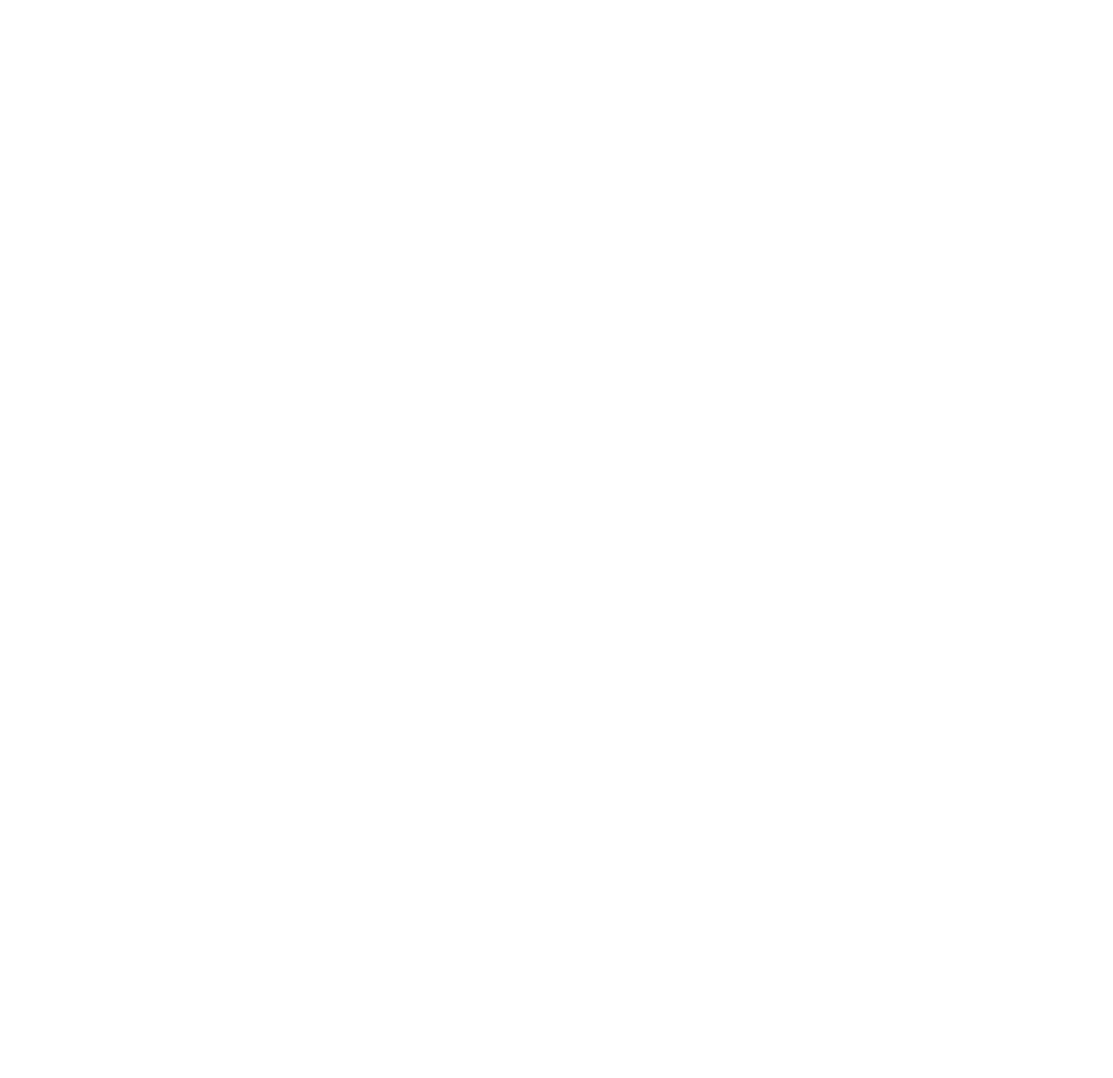
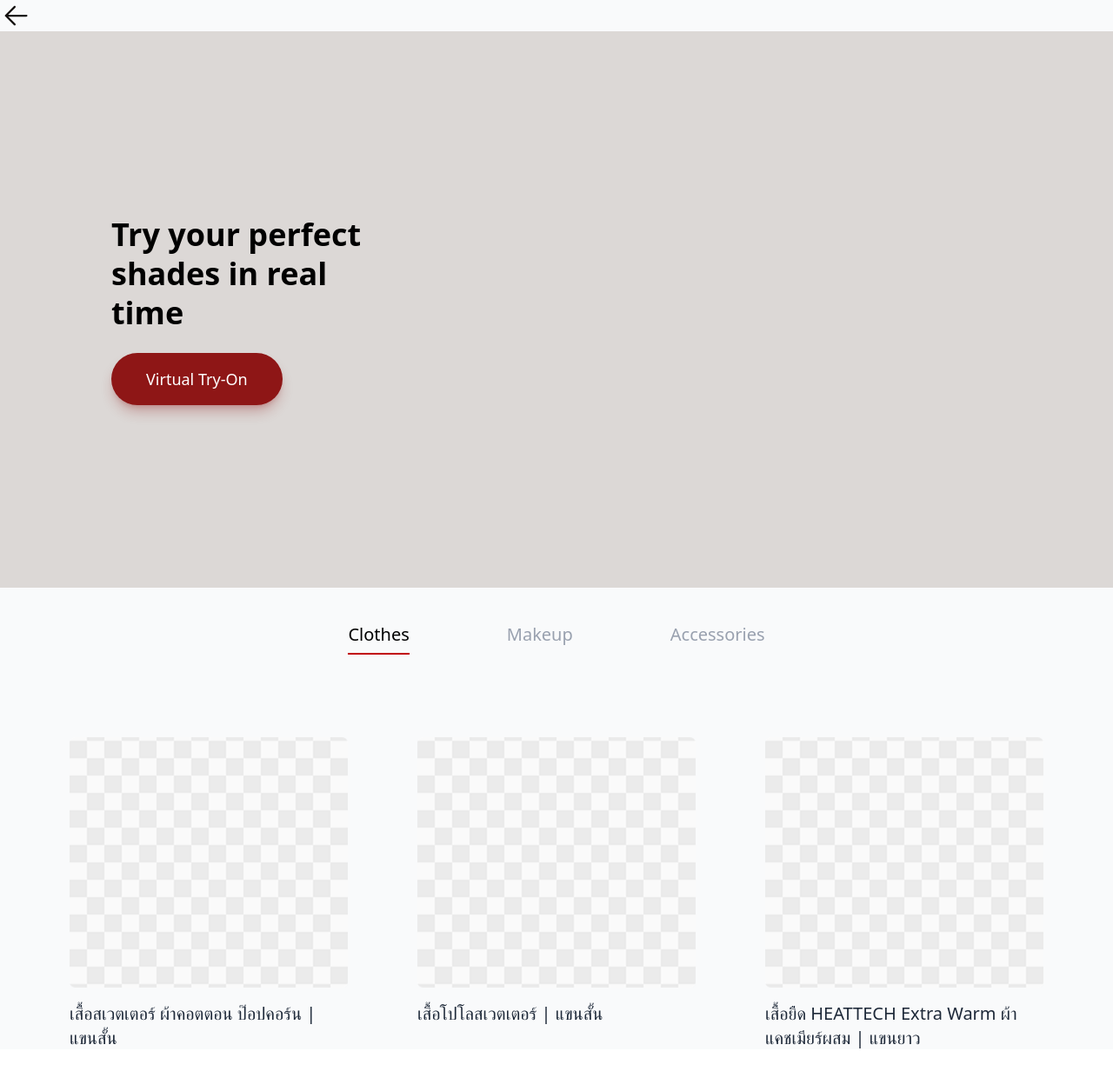
Before and after one commit to anonymousmode3/personalColorAnalyzer, a React (Vite) app: page /shopping in a window 1280 px wide. Before the commit this address had no page. Shown: the top 1240 px of the page at 87% size. Before the commit the page ends 800 px from the top, so only its background shows below. Built offline with nearby package versions, Linux system fonts and the light colour scheme.

Commit message:
shopping page

```diff
--- a/package.json
+++ b/package.json
@@ -13,6 +13,7 @@
     "@tailwindcss/vite": "^4.1.17",
     "clsx": "^2.1.1",
     "face-api.js": "^0.22.2",
+    "framer-motion": "^12.26.2",
     "react": "^19.2.0",
     "react-dom": "^19.2.0",
     "react-router-dom": "^7.11.0",
--- a/src/App.tsx
+++ b/src/App.tsx
@@ -6,6 +6,8 @@ import VeinsPage from "@/pages/veins/page";
 import StepsPage from "./pages/steps/page";
 import LoadingPage from "./pages/loading/page";
 import ResultPage from "./pages/result/page";
+import ShoppingPage from "./pages/shopping/page";
+import ProductDetailPage from "./pages/shopping/ProductDetailPage";
 
 function App() {
   return (
@@ -18,6 +20,11 @@ function App() {
           <Route path="/steps" element={<StepsPage />} />
           <Route path="/loading" element={<LoadingPage />} />
           <Route path="/result" element={<ResultPage />} />
+          <Route path="/shopping" element={<ShoppingPage />} />
+          <Route
+            path="/product/:season/:tab/:id"
+            element={<ProductDetailPage />}
+          />
         </Route>
       </Routes>
     </BrowserRouter>
--- /dev/null
+++ b/src/pages/shopping/ProductDetailPage.tsx
@@ -0,0 +1,51 @@
+import { useParams, useNavigate } from "react-router-dom";
+import { PRODUCT_SETS } from "@/type/products";
+import type { Season, Tab, Product } from "@/type/products";
+import backIcon from "@/assets/icon/ep_back.svg";
+export default function ProductDetailPage() {
+  const { season, tab, id } = useParams();
+  const navigate = useNavigate();
+
+  const product: Product | undefined = PRODUCT_SETS[season as Season]?.[
+    tab as Tab
+  ]?.find((p) => p.id === id);
+
+  if (!product) {
+    return (
+      <div className="p-10 text-center">
+        <p>Product not found</p>
+        <button className="mt-4 underline" onClick={() => navigate(-1)}>
+          Back
+        </button>
+      </div>
+    );
+  }
+
+  return (
+    <div className="min-h-screen px-6 md:px-20 py-10">
+      <div>
+        <img
+          src={backIcon}
+          alt="homeImage"
+          className="max-w-9 cursor-pointer"
+          onClick={() => navigate(-1)}
+        />
+      </div>
+
+      <div className="w-max-7xl mx-auto grid md:grid-cols gap-10 items-center justify-center">
+        <img
+          src={product.image}
+          alt={product.name}
+          className="w-140 aspect-square object-contain"
+        />
+      </div>
+      <div className="flex flex-col items-center">
+        <div className="flex flex-col items-left">
+          <h1 className="text-xl md:text-3xl ">{product.name}</h1>
+
+          <p className="mt-2  text-xl md:text-3xl">Brand:</p>
+        </div>
+      </div>
+    </div>
+  );
+}
--- /dev/null
+++ b/src/pages/shopping/page.tsx
@@ -0,0 +1,142 @@
+import { motion } from "framer-motion";
+import backIcon from "@/assets/icon/ep_back.svg";
+import { useNavigate } from "react-router-dom";
+import { useState } from "react";
+import {
+  PRODUCT_SETS,
+  type Product,
+  type Season,
+  type Tab,
+} from "@/type/products";
+
+export default function PersonalColorUI() {
+  const [activeTab, setActiveTab] = useState<Tab>("clothes");
+
+  const season: Season = "summer"; // This can be dynamic based on user data
+  const products = PRODUCT_SETS[season]?.[activeTab] ?? [];
+  const TABS: Tab[] = ["clothes", "makeup", "accessories"];
+
+  const navigate = useNavigate();
+  return (
+    <div className="min-h-screen bg-gray-50">
+      {/* Header */}
+      <div>
+        <img
+          src={backIcon}
+          alt="homeImage"
+          className="max-w-9 cursor-pointer"
+          onClick={() => navigate("/")}
+        />
+      </div>
+
+      <div className="relative w-full h-[420px] md:h-[520px] lg:h-[640px] bg-[#dcd8d6]">
+        <div
+          className="
+      absolute inset-0
+      flex items-center
+    "
+        >
+          <div
+            className="
+        px-6
+        md:px-20
+        lg:px-32
+        max-w-xl
+      "
+          >
+            <p
+              className="
+          text-2xl
+          md:text-3xl
+          lg:text-4xl
+          font-semibold
+          leading-tight
+          mb-6
+        "
+            >
+              Try your perfect
+              <br />
+              shades in real time
+            </p>
+
+            <button
+              className="
+          inline-flex w-fit
+          bg-[#8E1616]
+          text-white
+          px-8 py-3
+          md:px-10 md:py-4
+          rounded-full
+          text-base md:text-lg
+          shadow-lg shadow-[#8E1616]/30
+          hover:scale-105 transition
+        "
+            >
+              Virtual Try-On
+            </button>
+          </div>
+        </div>
+      </div>
+
+      <div className="flex justify-center mt-10">
+        <div className="flex gap-6 md:gap-28 ">
+          {TABS.map((tab) => (
+            <button
+              key={tab}
+              onClick={() => setActiveTab(tab)}
+              className={`
+          relative pb-2
+          text-sm md:text-xl
+          font-medium
+          transition-colors
+          ${
+            activeTab === tab
+              ? "text-black"
+              : "text-gray-400 hover:text-gray-600"
+          }
+        `}
+            >
+              {tab.charAt(0).toUpperCase() + tab.slice(1)}
+
+              {activeTab === tab && (
+                <motion.div
+                  layoutId="underline"
+                  className="absolute left-0 right-0 -bottom-[1px] h-[2px] bg-red-700"
+                />
+              )}
+            </button>
+          ))}
+        </div>
+      </div>
+
+      <div className="my-20 px-6 md:px-20 text-center text-gray-500">
+        <div className="grid grid-cols-2 md:grid-cols-3 gap-x-20 gap-y-10">
+          {products.map((item: Product) => (
+            <div
+              key={item.id}
+              onClick={() =>
+                navigate(`/product/${season}/${activeTab}/${item.id}`)
+              }
+              className="    cursor-pointer"
+            >
+              <div className="w-full  aspect-square overflow-hidden">
+                <img
+                  src={item.image}
+                  alt={item.name}
+                  className="w-full h-full object-contain"
+                />
+              </div>
+
+              <p className="text-xs md:text-xl text-gray-800 leading-snug text-left">
+                {item.name}
+              </p>
+            </div>
+          ))}
+          {products.length === 0 && (
+            <p className="col-span-full text-gray-400">No products available</p>
+          )}
+        </div>
+      </div>
+    </div>
+  );
+}
--- a/src/pages/upload/page.tsx
+++ b/src/pages/upload/page.tsx
@@ -2,7 +2,7 @@
 
 import { useState } from "react";
 import { useAnalyze } from "@/context/useAnalyze";
-import ImageUpload from "@/components/ImageUpload";
+import ImageUpload from "@/components/imageUpload";
 import ProgressStep from "@/components/ProgressStep";
 import PrimaryButton from "@/components/PrimaryButton";
 import { useNavigate } from "react-router-dom";
--- /dev/null
+++ b/src/type/products.ts
@@ -0,0 +1,57 @@
+import mockup from "@/assets/mock-up-product.png";
+type Season = "summer" | "spring" | "autumn" | "winter";
+type Tab = "clothes" | "makeup" | "accessories";
+
+type Product = {
+  id: string;
+  name: string;
+  image: string;
+};
+
+const PRODUCT_SETS: Record<Season, Record<Tab, Product[]>> = {
+  summer: {
+    clothes: [
+      {
+        id: "s-c1",
+        name: "เสื้อสเวตเตอร์ ผ้าคอตตอน ป๊อปคอร์น | แขนสั้น",
+        image: mockup,
+      },
+      { id: "s-c2", name: "เสื้อโปโลสเวตเตอร์ | แขนสั้น", image: mockup },
+      {
+        id: "s-c3",
+        name: "เสื้อยืด HEATTECH Extra Warm ผ้าแคชเมียร์ผสม | แขนยาว",
+        image: mockup,
+      },
+    ],
+    makeup: [
+      { id: "s-m1", name: "Soft Pink Lip", image: mockup },
+      { id: "s-m2", name: "Lavender Blush", image: mockup },
+      { id: "s-m3", name: "Cool Eyeshadow", image: mockup },
+    ],
+    accessories: [
+      { id: "s-a1", name: "Silver Necklace", image: mockup },
+      { id: "s-a2", name: "Pearl Earrings", image: mockup },
+      { id: "s-a3", name: "Light Bag", image: mockup },
+    ],
+  },
+
+  spring: {
+    clothes: [],
+    makeup: [],
+    accessories: [],
+  },
+
+  autumn: {
+    clothes: [],
+    makeup: [],
+    accessories: [],
+  },
+
+  winter: {
+    clothes: [],
+    makeup: [],
+    accessories: [],
+  },
+};
+export type { Product, Season, Tab };
+export { PRODUCT_SETS };
```
Also changed, not shown: src/pages/result/page.tsx (+1 -11 lines), src/assets/mock-up-product.png (added), 1 other file (tests, documents, lock files or other folders).
